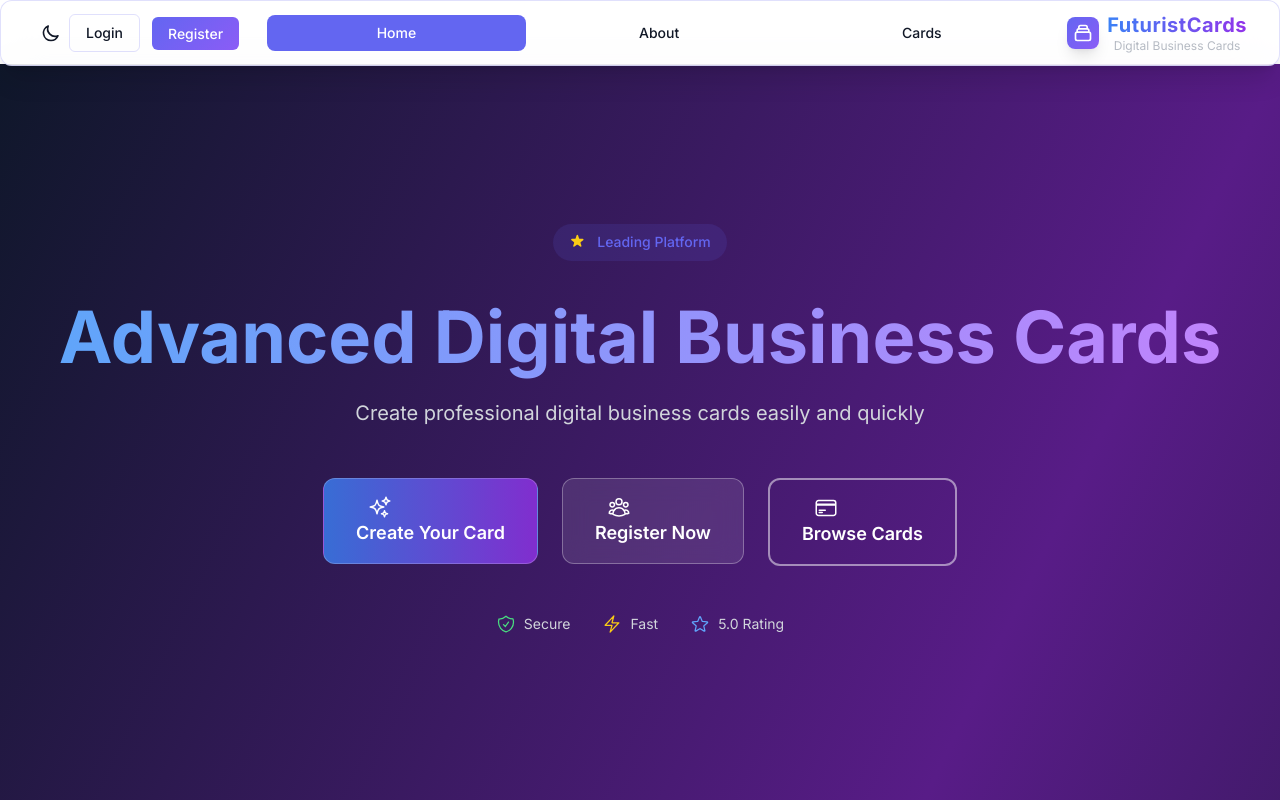
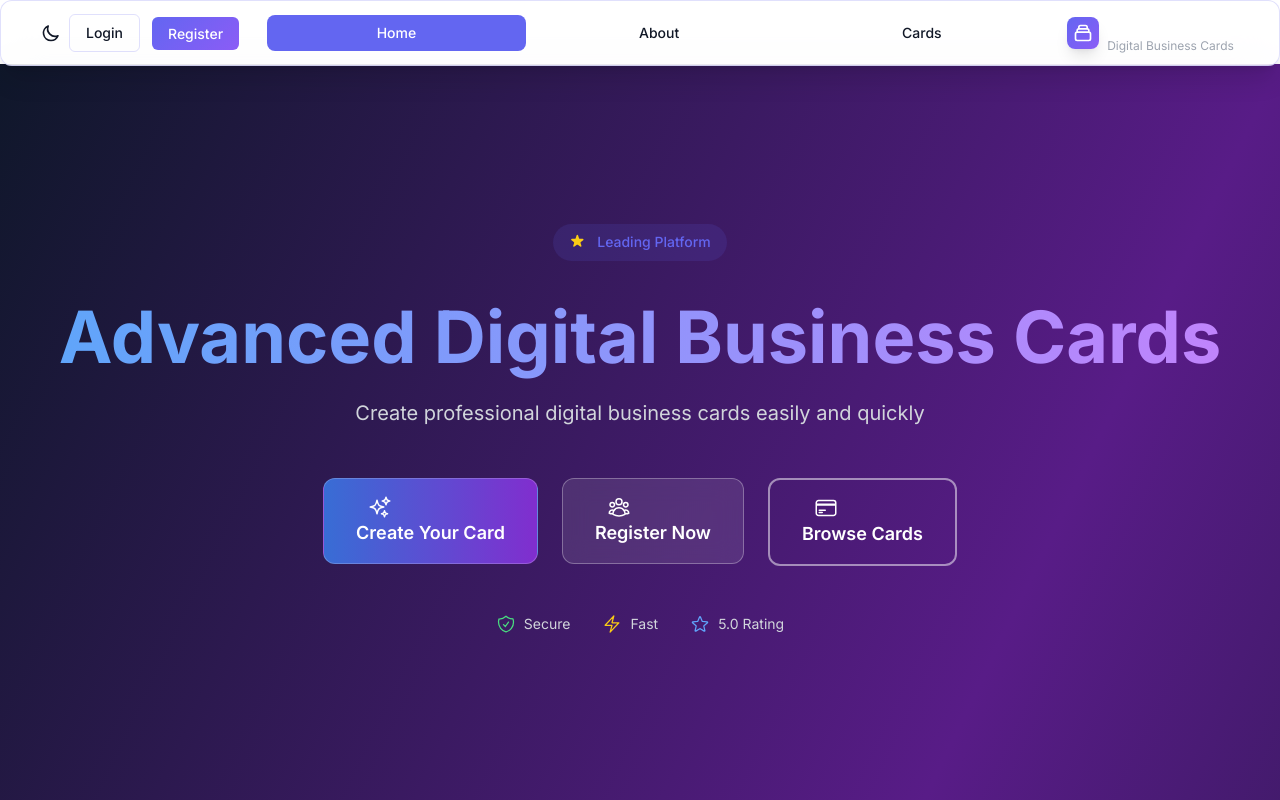
Before and after one commit to Sy2force/FuturistCards, a React (Vite) app in the folder frontend/: page / in a window 1280 px wide. Shown: the top 800 px of the page. Built offline with nearby package versions, Linux system fonts and the light colour scheme.

Commit message:
Fix: Navbar title - use simple white text instead of transparent gradient

```diff
--- a/frontend/src/components/layout/Navbar.jsx
+++ b/frontend/src/components/layout/Navbar.jsx
@@ -191,13 +191,13 @@ const Navbar = ({ onCreateCard }) => {
               {/* Site Title */}
               <div className="flex flex-col">
                 <span
-                  className="text-xl font-bold leading-tight whitespace-nowrap tracking-wide bg-gradient-to-r from-blue-500 to-purple-600 bg-clip-text text-transparent"
+                  className="text-xl font-bold leading-tight whitespace-nowrap tracking-wide text-white"
                   data-testid="site-title"
                 >
                   FuturistCards
                 </span>
                 <span
-                  className="text-xs opacity-75 text-center text-gray-400"
+                  className="text-xs text-gray-400"
                 >
                   Digital Business Cards
                 </span>
```
